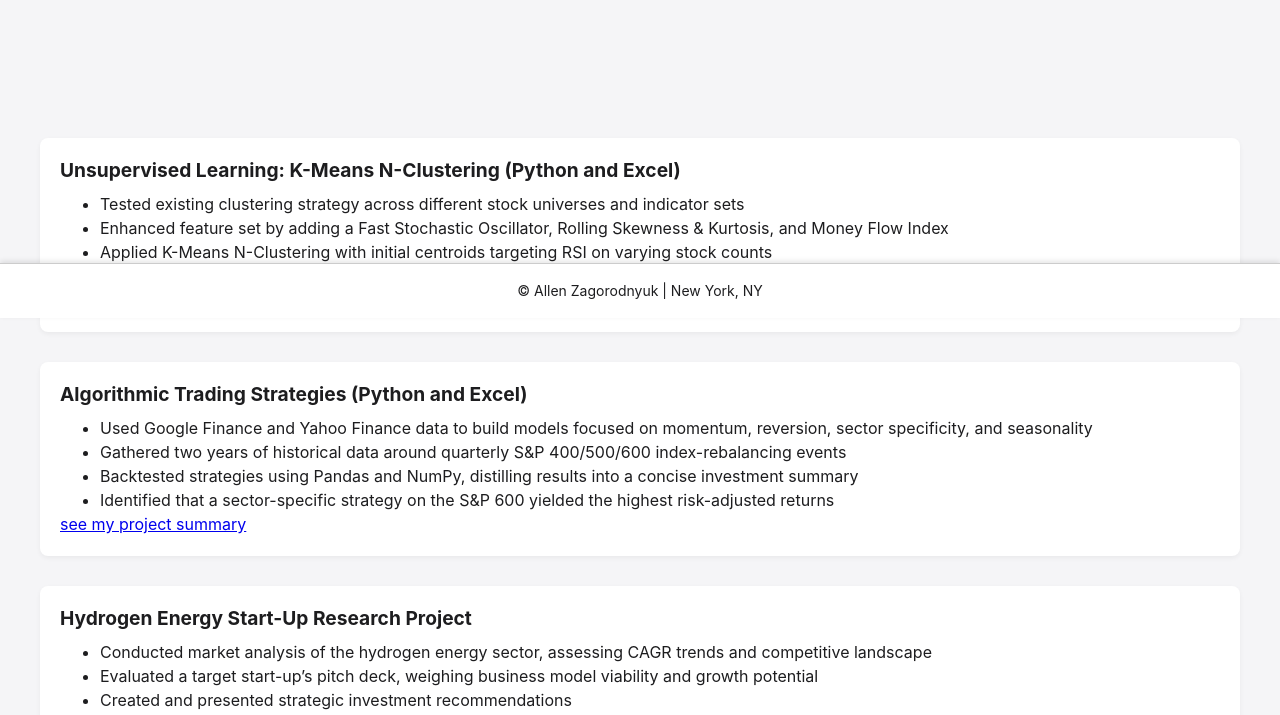
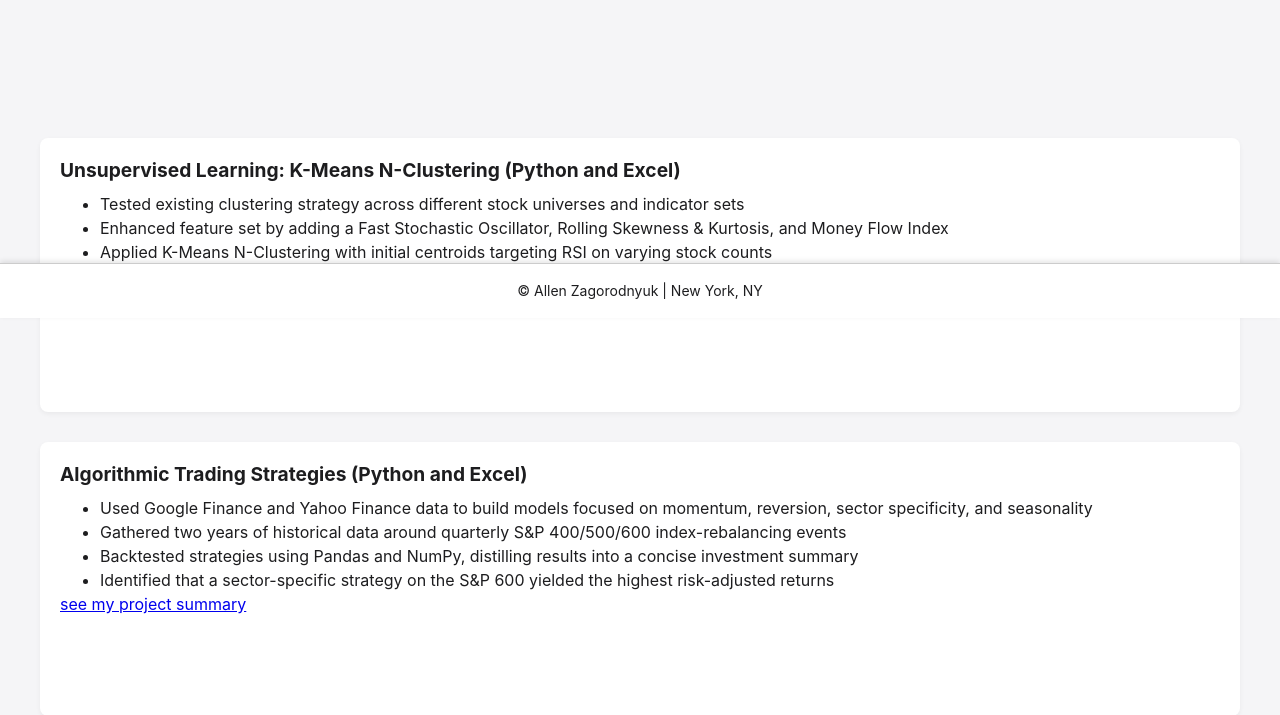
Before and after one commit to alzagorodnyuk/Website, a plain HTML site: page project.html in a window 1280 px wide. Shown: the part 482-1197 px from the top of the page. Drawn offline with Linux system fonts and the light colour scheme.

Commit message:
Update project.html

```diff
--- a/project.html
+++ b/project.html
@@ -55,7 +55,6 @@
       color: inherit;
     }
     section { padding: 100px 20px 40px; scroll-margin-top: 120px; }
-    #project { padding-bottom: 80px; }
     /* Hero Section */
     #hero {
       position: relative;
@@ -95,6 +94,7 @@
     .project {
       background: #ffffff;
       padding: 20px;
+      padding-bottom: 100px;
       border-radius: 8px;
       box-shadow: 0 2px 5px rgba(0,0,0,0.05);
     }
```
